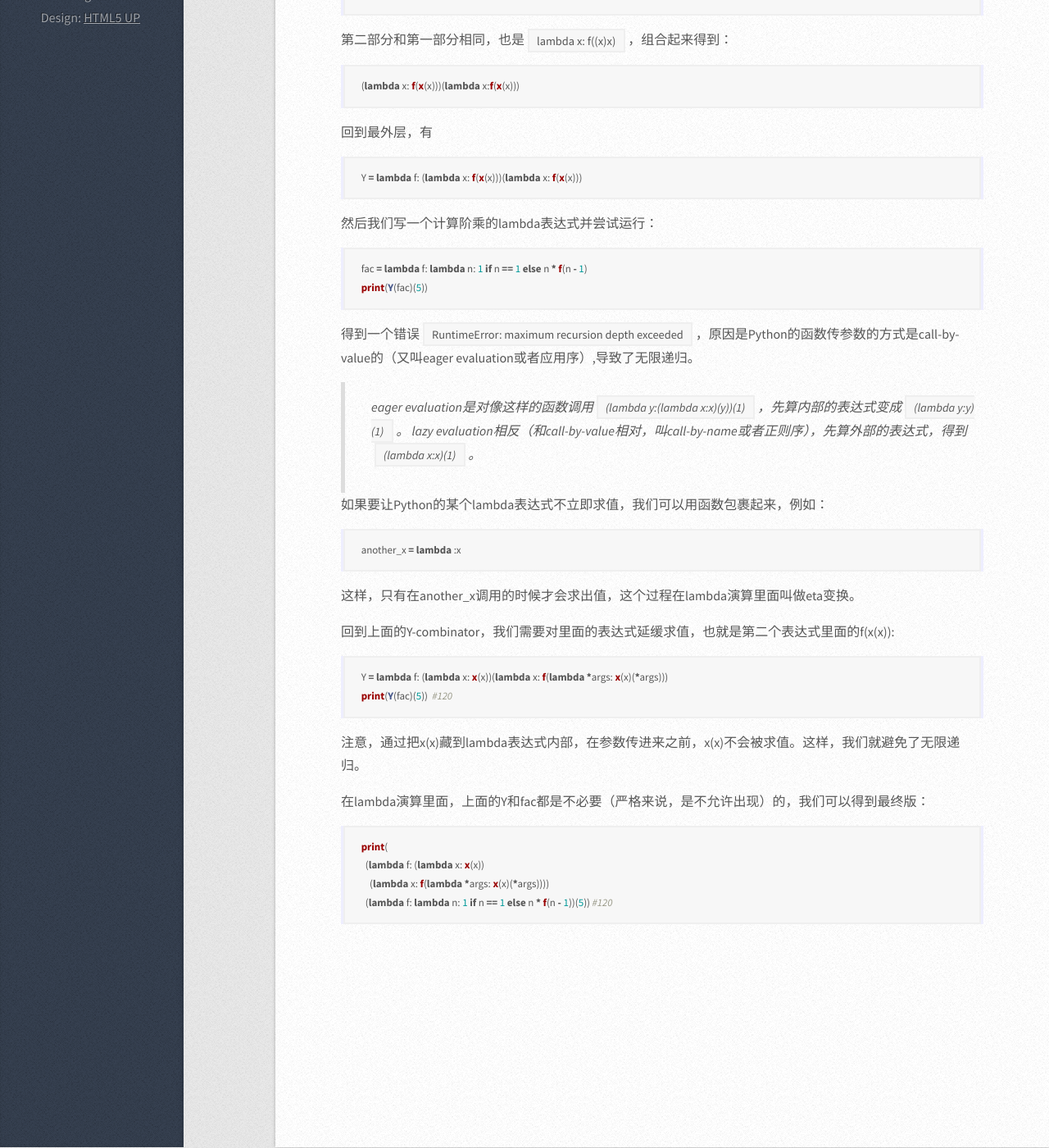
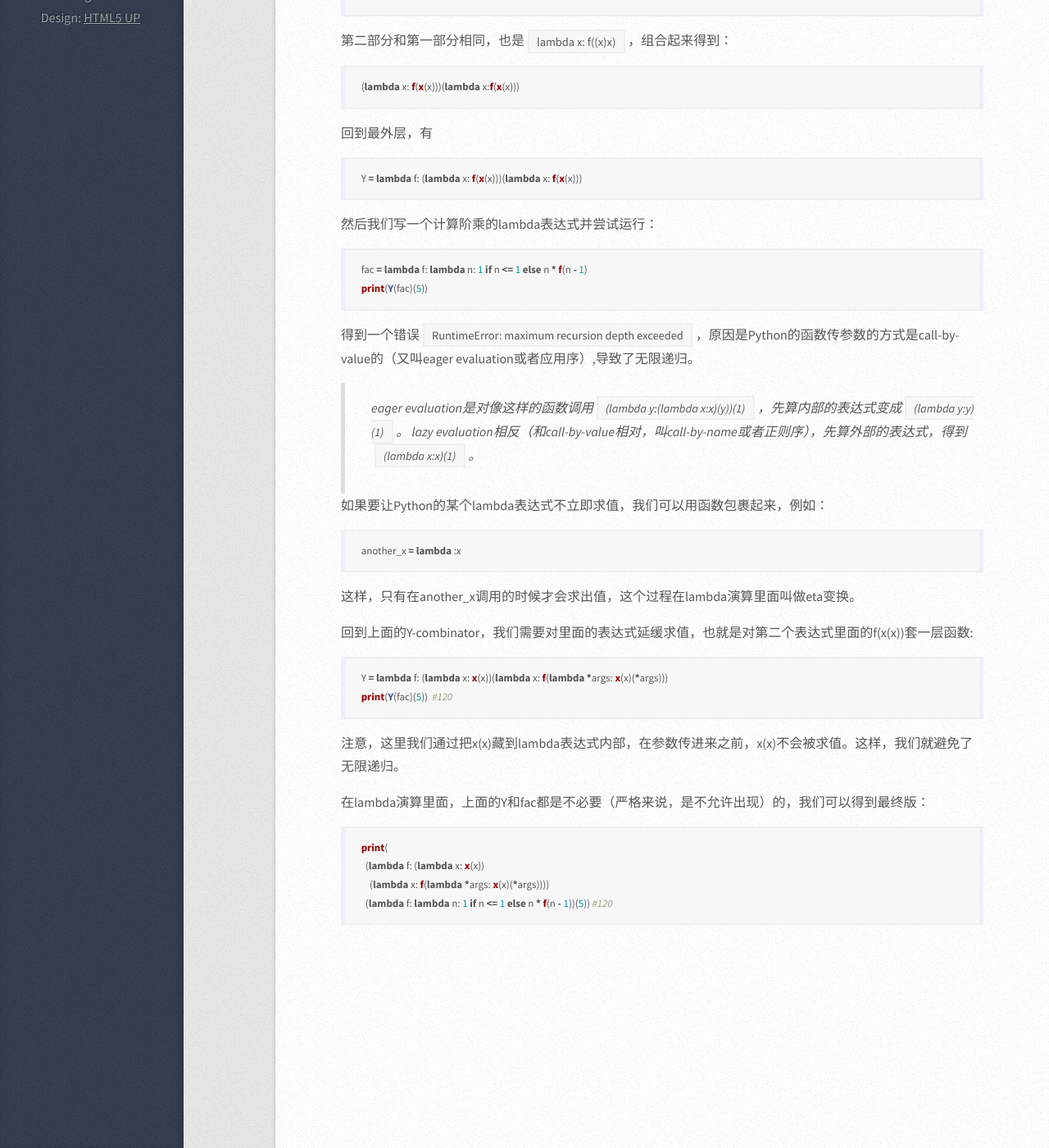
Before and after one commit to kigawas/kigawas.github.io, a Jekyll site: the page built from _posts/2016-04-09-y-combinator-in-python.md, in a window 1280 px wide and 1400 px high, scrolled down 467 px. Shown: the whole window at 82% size. Built offline with Jekyll 4.4.1, drawn with Linux system fonts in a browser that asks for light colours; comment, search, counter and statistics services are not loaded; some of the changed text lies outside the part shown.

Commit message:
Update 2016-04-09-y-combinator-in-python.md

````diff
--- a/_posts/2016-04-09-y-combinator-in-python.md
+++ b/_posts/2016-04-09-y-combinator-in-python.md
@@ -28,7 +28,7 @@ Y = lambda f: (lambda x: f(x(x)))(lambda x: f(x(x)))
 然后我们写一个计算阶乘的lambda表达式并尝试运行：
 
 ```python
-fac = lambda f: lambda n: 1 if n == 1 else n * f(n - 1)
+fac = lambda f: lambda n: 1 if n <= 1 else n * f(n - 1)
 print(Y(fac)(5))
 ```
 
@@ -45,14 +45,14 @@ another_x = lambda :x
 
 这样，只有在another_x调用的时候才会求出值，这个过程在lambda演算里面叫做eta变换。
 
-回到上面的Y-combinator，我们需要对里面的表达式延缓求值，也就是第二个表达式里面的f(x(x)):
+回到上面的Y-combinator，我们需要对里面的表达式延缓求值，也就是对第二个表达式里面的f(x(x))套一层函数:
 
 ```python
 Y = lambda f: (lambda x: x(x))(lambda x: f(lambda *args: x(x)(*args)))
 print(Y(fac)(5))  #120
 ```
 
-注意，通过把x(x)藏到lambda表达式内部，在参数传进来之前，x(x)不会被求值。这样，我们就避免了无限递归。
+注意，这里我们通过把x(x)藏到lambda表达式内部，在参数传进来之前，x(x)不会被求值。这样，我们就避免了无限递归。
 
 在lambda演算里面，上面的Y和fac都是不必要（严格来说，是不允许出现）的，我们可以得到最终版：
 
@@ -60,5 +60,5 @@ print(Y(fac)(5))  #120
 print(
   (lambda f: (lambda x: x(x))
     (lambda x: f(lambda *args: x(x)(*args))))
-  (lambda f: lambda n: 1 if n == 1 else n * f(n - 1))(5)) #120
+  (lambda f: lambda n: 1 if n <= 1 else n * f(n - 1))(5)) #120
 ```
````
Also changed, not shown: other parts of _posts/2016-04-09-y-combinator-in-python.md (+1 -1 lines).
